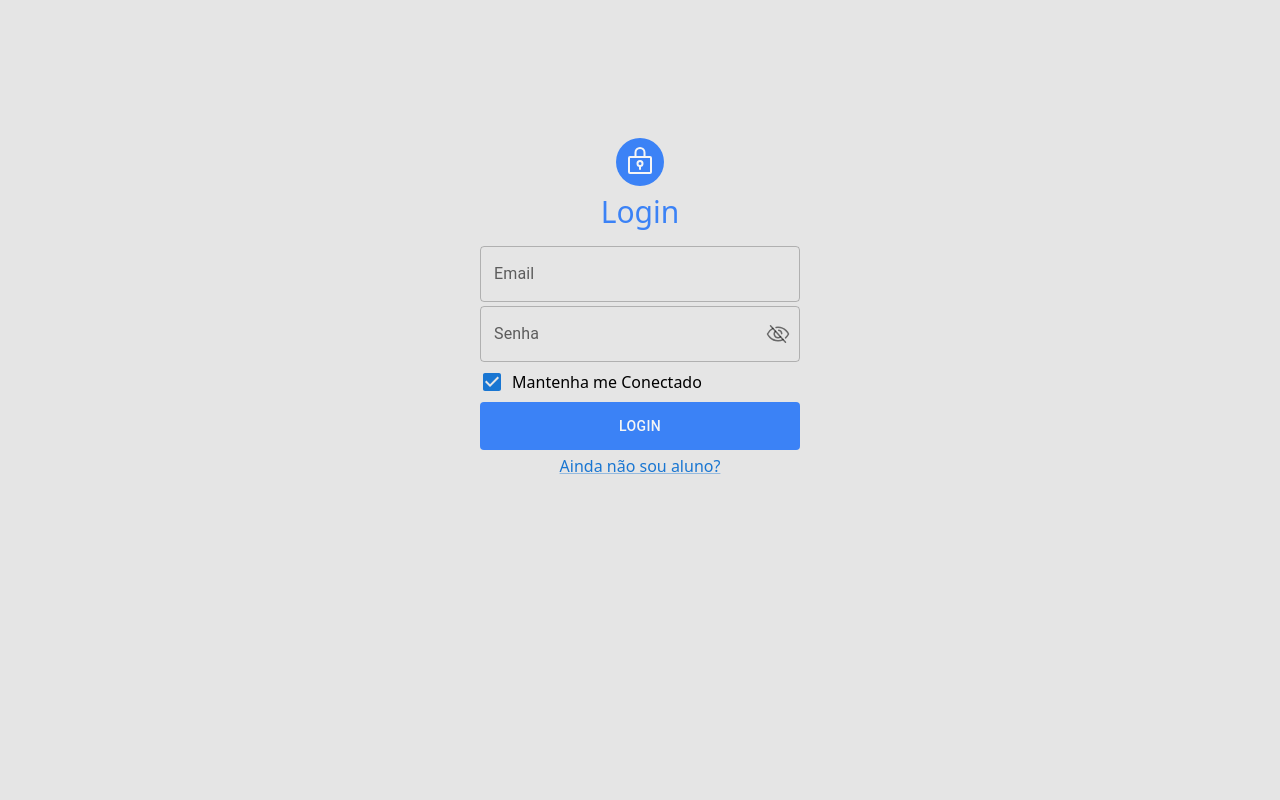
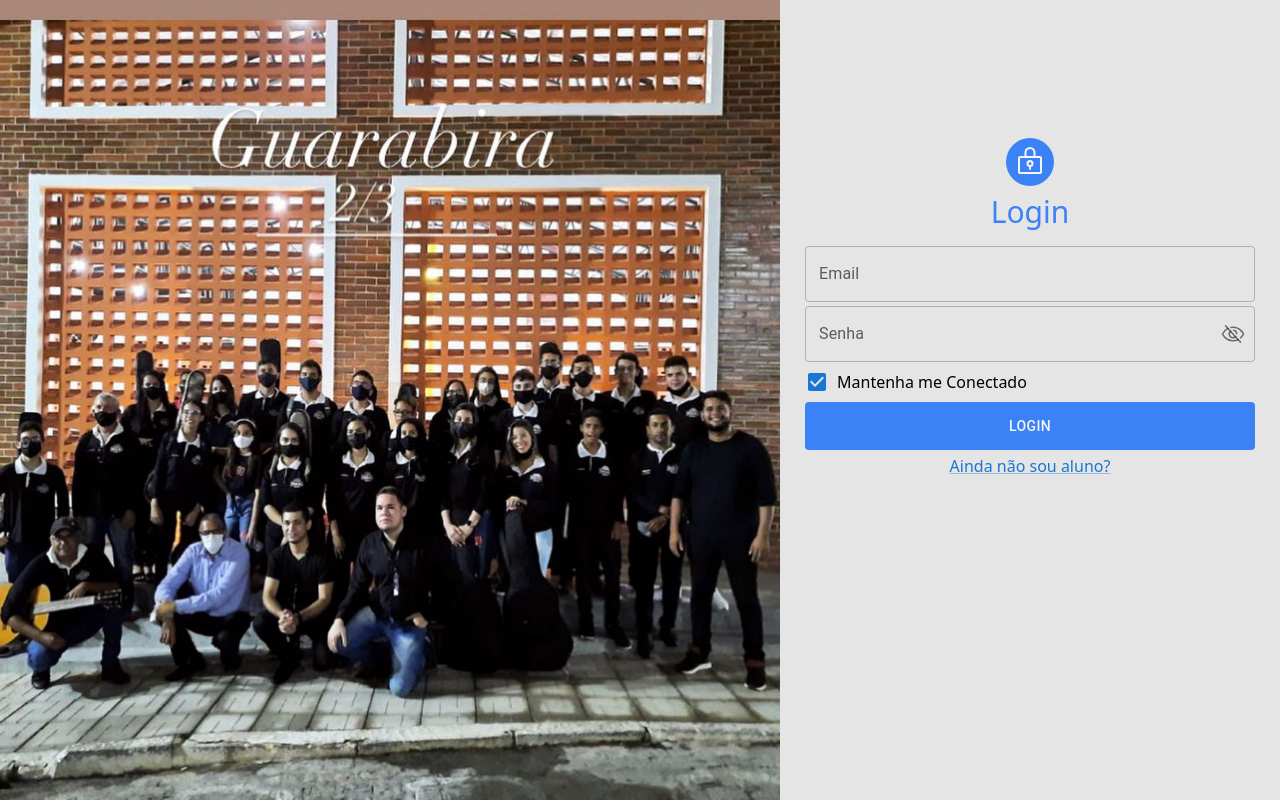
Before and after one commit to jsalexsandro/ideologia, a Next.js app: page /platform/login in a window 1280 px wide. Built offline with nearby package versions, Linux system fonts and the light colour scheme.

Commit message:
fix:Finished adjust of screen login

```diff
--- a/src/components/CheckBox.tsx
+++ b/src/components/CheckBox.tsx
@@ -4,7 +4,6 @@ interface CheckboxProps {
   label:string
   id:string
 }
-
 
 export function CheckBox(props:CheckboxProps){
   return  (
--- a/src/components/InputEmail.tsx
+++ b/src/components/InputEmail.tsx
@@ -22,7 +22,7 @@ export function InputEmail(props: InputEmailProps){
   };
 
   return (
-    <FormControl className='w-[320px]' variant="outlined">
+    <FormControl className='sm:w-[450px] w-[320px]' variant="outlined">
     <InputLabel htmlFor="outlined-adornment-email">{ props.placeholder }</InputLabel>
     <OutlinedInput
       id="outlined-adornment-email"
--- a/src/components/InputPassword.tsx
+++ b/src/components/InputPassword.tsx
@@ -45,7 +45,7 @@ export function InputPassword(props: InputPasswordProps) {
 
 
   return (
-    <FormControl className='w-[320px]' variant="outlined">
+    <FormControl className='sm:w-[450px] w-[320px]' variant="outlined">
       <InputLabel htmlFor="outlined-adornment-password">{ props.placeholder }</InputLabel>
       <OutlinedInput
         id="outlined-adornment-password"
--- a/src/pages/platform/login.tsx
+++ b/src/pages/platform/login.tsx
@@ -8,8 +8,12 @@ import { InputPassword } from "../../components/InputPassword";
 
 export default function Login(){
   return (
-    <main className="bg-neutral-200 w-full h-[100vh]">
-      <div className="absolute top-[30%] left-[50%] translate-x-[-50%] translate-y-[-30%]">
+    <main className="bg-neutral-200 w-full h-[100vh] flex items-center ">
+      <div className="max-sm:hidden">
+       <img className="w-[calc(100vw_-_500px)] h-[100vh]" src="/ideologia.jpg" />
+      </div>
+      <div className="w-[500px] h-[100vh] flex items-center flex-col">
+        <div className="absolute top-[30%] translate-y-[-30%]">
           <div className="flex flex-col justify-center items-center gap-2">
             <span className="w-12 h-12 bg-blue-500 flex items-center justify-center rounded-full">
               <LockKey size={32} className="text-neutral-100" />
@@ -34,6 +38,7 @@ export default function Login(){
           </Link>
           </form>
         </div>
+      </div>
     </main>
   )
 }
```
Also changed, not shown: public/ideologia.jpg (added). Lines whose indentation alone changed are shown as unchanged.
